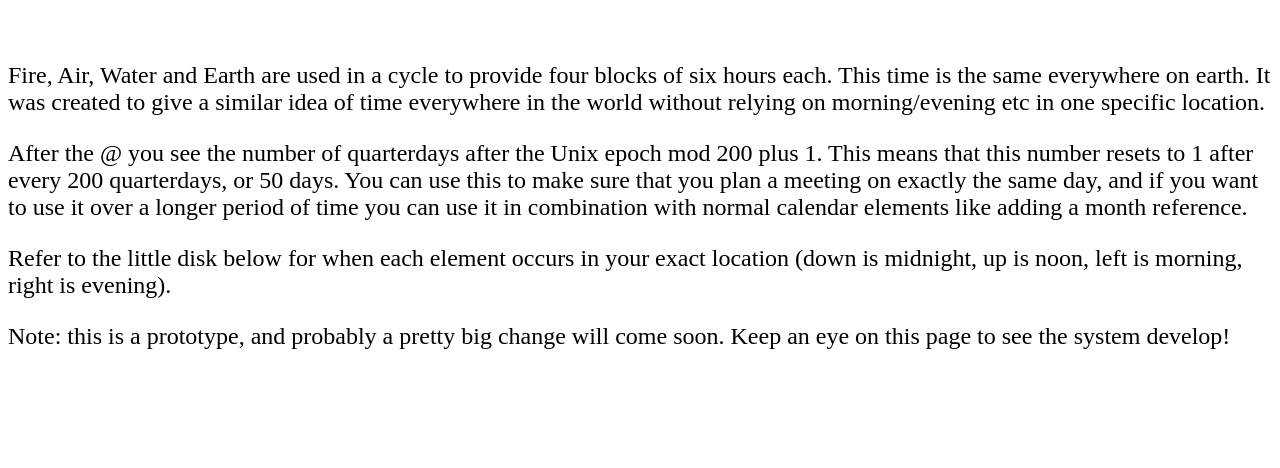
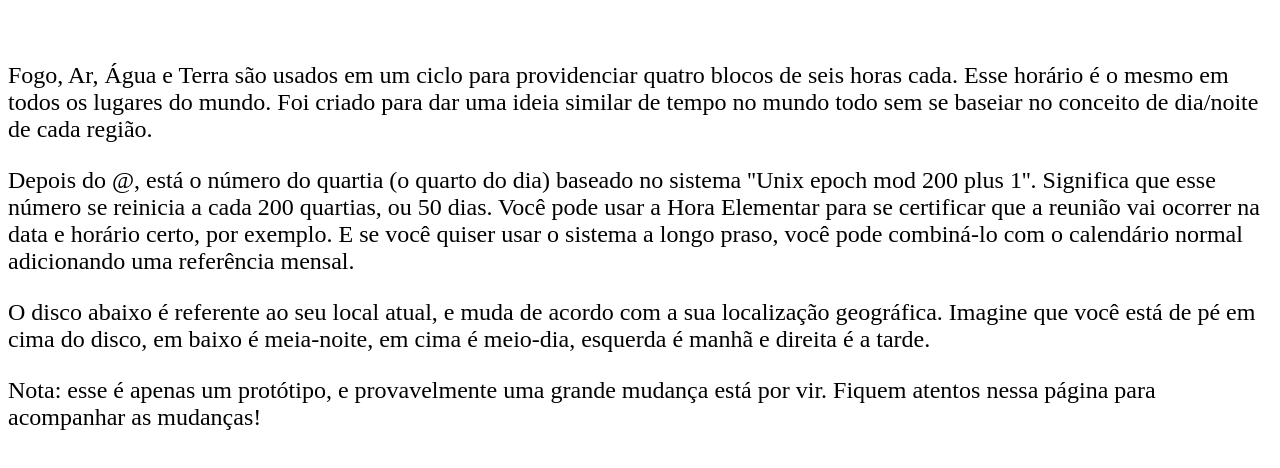
Before and after one commit to LaPingvino/etime, a plain HTML site: page elementary/index.html in a window 1280 px wide. Shown: the part 180-648 px from the top of the page. Drawn offline with Linux system fonts and the light colour scheme.

Commit message:
Update index.html

```diff
--- a/elementary/index.html
+++ b/elementary/index.html
@@ -2,7 +2,7 @@
 <html>
 <head>
 <meta charset="UTF-8" />
-<title>Elementary Time</title>
+<title>Hora Elementar</title>
 <style>
 h1 {
 	font-size: 6em;
@@ -56,16 +56,16 @@ p {
 </head>
 <body>
 <h1 id="clock">Please turn on JavaScript to bring this clock to life</h1>
-<p id="explain">Fire, Air, Water and Earth are used in a cycle to provide four blocks of six hours each. This time is the same everywhere on earth. It was created to give a similar idea of time everywhere in the world without relying on morning/evening etc in one specific location.</p>
-<p>After the @ you see the number of quarterdays after the Unix epoch mod 200 plus 1. This means that this number resets to 1 after every 200 quarterdays, or 50 days. You can use this to make sure that you plan a meeting on exactly the same day, and if you want to use it over a longer period of time you can use it in combination with normal calendar elements like adding a month reference.</p>
-<p>Refer to the little disk below for when each element occurs in your exact location (down is midnight, up is noon, left is morning, right is evening).</p>
+<p id="explain">Fogo, Ar, Água e Terra são usados em um ciclo para providenciar quatro blocos de seis horas cada. Esse horário é o mesmo em todos os lugares do mundo. Foi criado para dar uma ideia similar de tempo no mundo todo sem se baseiar no conceito de dia/noite de cada região.</p>
+<p>Depois do @, está o número do quartia (o quarto do dia) baseado no sistema ''Unix epoch mod 200 plus 1''. Significa que esse número se reinicia a cada 200 quartias, ou 50 dias. Você pode usar a Hora Elementar para se certificar que a reunião vai ocorrer na data e horário certo, por exemplo. E se você quiser usar o sistema a longo praso, você pode combiná-lo com o calendário normal adicionando uma referência mensal.</p>
+<p>O disco abaixo é referente ao seu local atual, e muda de acordo com a sua localização geográfica. Imagine que você está de pé em cima do disco, em baixo é meia-noite, em cima é meio-dia, esquerda é manhã e direita é a tarde.</p>
 <div id="reference">
       <div class="element" id="fire">🔥</div>
       <div class="element" id="air">☁️</div>
       <div class="element" id="water">💧</div>
       <div class="element" id="earth">🌱</div>
 </div>
-<p>Note: this is a prototype, and probably a pretty big change will come soon. Keep an eye on this page to see the system develop!</p>
+<p>Nota: esse é apenas um protótipo, e provavelmente uma grande mudança está por vir. Fiquem atentos nessa página para acompanhar as mudanças!</p>
 <script><!--
 
 navigator.geolocation.getCurrentPosition(moveDisk);
```
